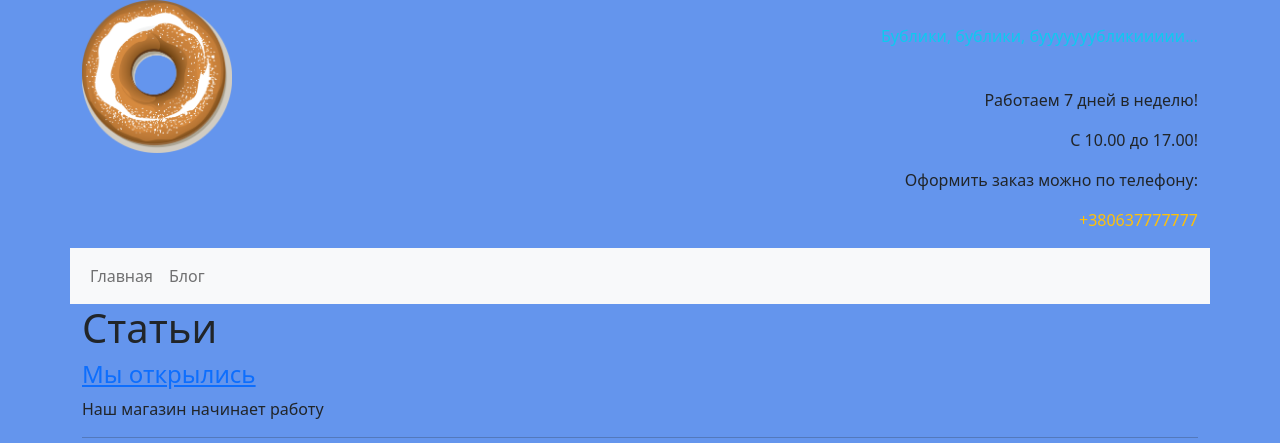
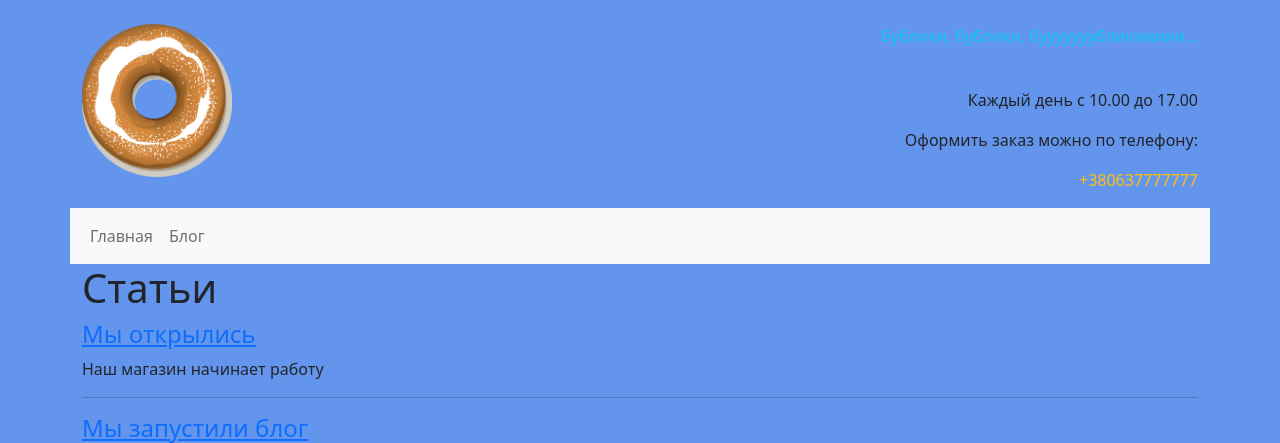
Before and after one commit to Buulbik/Hillel, a Django app: page /blog/1/ in a window 1280 px wide. Shown: the top 443 px of the page. Run offline with Django 4.2, Linux system fonts and the light colour scheme; data comes from the database, SQL or seed files in the repository.

Commit message:
Info and style

```diff
--- a/templates/base.html
+++ b/templates/base.html
@@ -19,6 +19,7 @@
     <div class="container">
         <div class="row">
             <div class="col-6">
+                <br>
                 <a href="{% url 'home' %}">
                     <img src="{% static 'buulbiki_logo.png' %}" alt="Буулбики-Store" title="Буулбики-Store" id="logo">
                 </a>
@@ -27,8 +28,7 @@
                 <br>
                 <p class="text-info text-end">Бублики, бублики, бууууууубликиииии...</p>
                 <br>
-                <p class="text-end">Работаем 7 дней в неделю!</p>
-                <p class="text-end">С 10.00 до 17.00!</p>
+                <p class="text-end">Каждый день с 10.00 до 17.00</p>
                 <p class="text-end">Оформить заказ можно по телефону:</p>
                 <p class="text-warning text-end е">+380637777777</p>
             </div>
```
